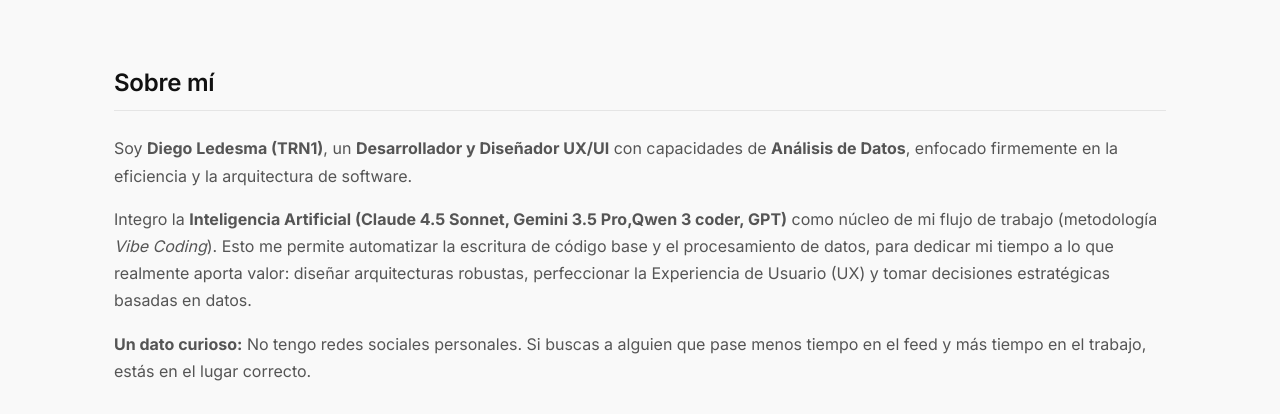
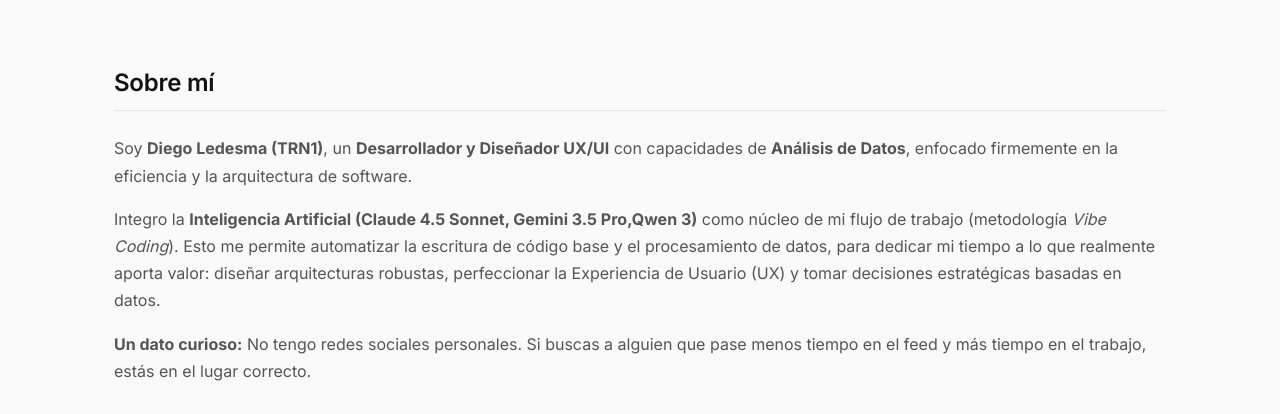
Before and after one commit to Diegolede/Diegolede.github.io, a plain HTML site: page index.html in a window 1280 px wide. Shown: the part 386-800 px from the top of the page. Drawn offline with Linux system fonts and the light colour scheme; no server answers.

Commit message:
Update index.html

```diff
--- a/index.html
+++ b/index.html
@@ -81,7 +81,7 @@
                 <p>Soy <strong>Diego Ledesma (TRN1)</strong>, un <strong>Desarrollador y Diseñador UX/UI</strong> con
                     capacidades de <strong>Análisis de Datos</strong>, enfocado firmemente en la eficiencia y la
                     arquitectura de software.</p>
-                <p>Integro la <strong>Inteligencia Artificial (Claude 4.5 Sonnet, Gemini 3.5 Pro,Qwen 3 coder, GPT)</strong> como
+                <p>Integro la <strong>Inteligencia Artificial (Claude 4.5 Sonnet, Gemini 3.5 Pro,Qwen 3)</strong> como
                     núcleo
                     de mi flujo de trabajo (metodología
                     <em>Vibe Coding</em>). Esto me permite automatizar la escritura de código base y el procesamiento de
```
